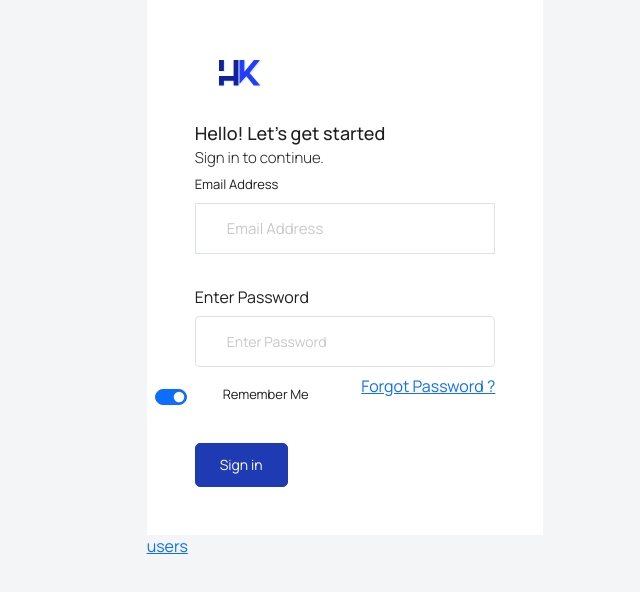
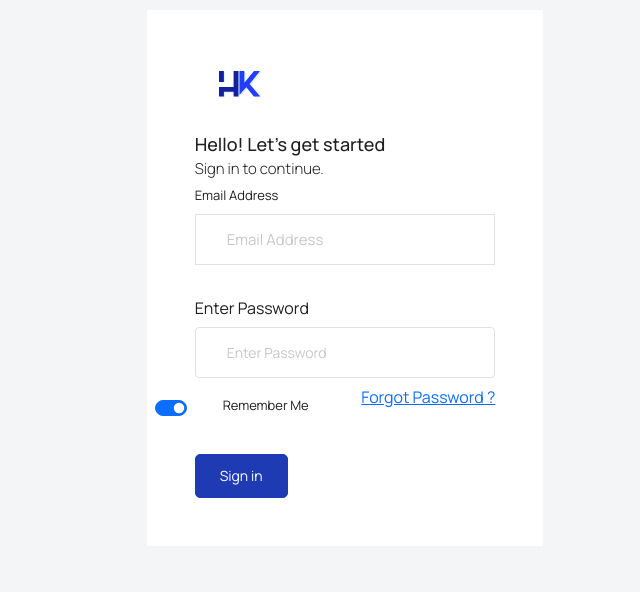
Before and after one commit to theachyutkadam/subscription-frontend, an Angular app: page /login in a window 1280 px wide. Shown: the part 122-714 px from the top of the page, without its empty margins (295-935 px from the left). Built offline with nearby package versions, Linux system fonts and the light colour scheme.

Commit message:
Remove unwanted link

```diff
--- a/src/app/components/login/login.component.html
+++ b/src/app/components/login/login.component.html
@@ -60,7 +60,6 @@
               </form>
             </div> -->
           </div>
-          <a href="/users">users</a>
         </div>
       </div>
     </div>
```
